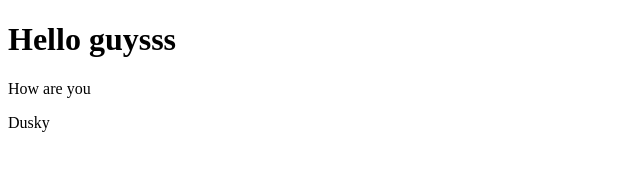
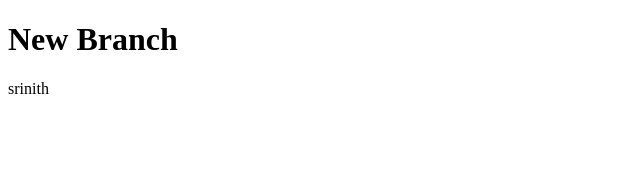
Before and after one commit to lavanyaankala07/dummy, a plain HTML site: page index.html in a window 1280 px wide. Shown: the whole page, without its empty margins (0-640 px from the left). Drawn offline with Linux system fonts and the light colour scheme.

Commit message:
new branch created

```diff
--- a/index.html
+++ b/index.html
@@ -6,8 +6,8 @@
     <title>Document</title>
 </head>
 <body>
-    <h1>Hello guysss</h1>
-    <p>How are you</p>
-    <p>Dusky</p>
+    <h1>New Branch</h1>
+    <p>srinith</p>
+
 </body>
 </html>
```
